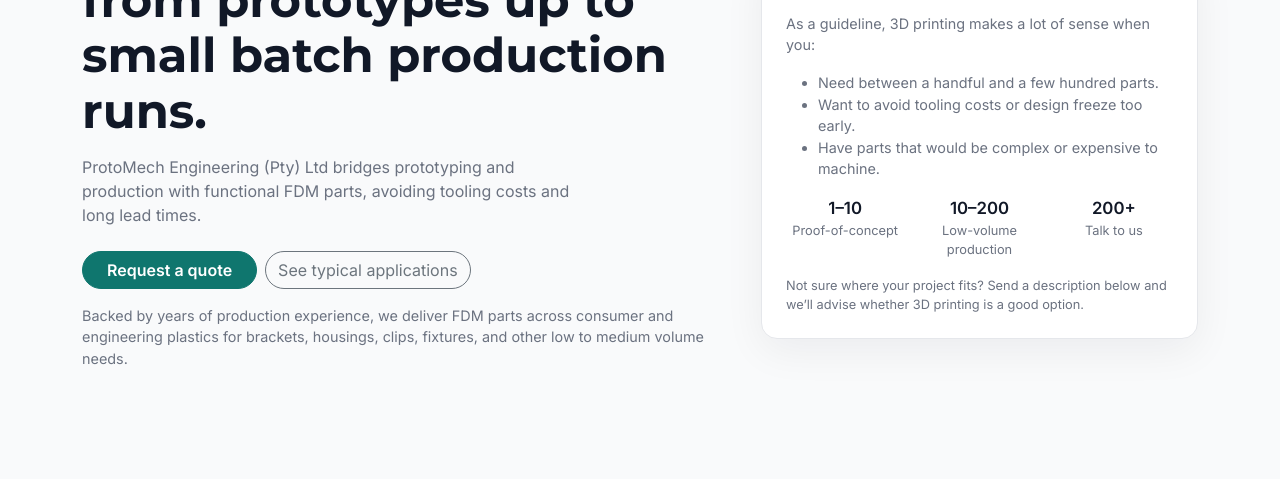
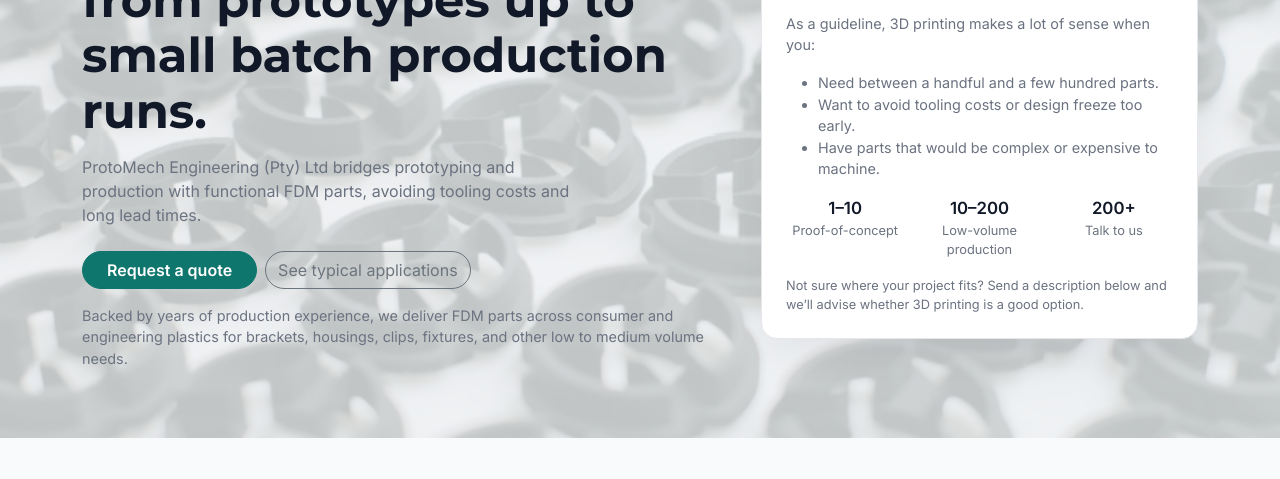
Before and after one commit to jansevanrensburgjacques/ProtoMechSystems-Website, a plain HTML site: page index.html in a window 1280 px wide. Shown: the part 170-649 px from the top of the page. Drawn offline with nearby package versions, Linux system fonts and the light colour scheme.

Commit message:
Enhances hero section and contact form
Improves the hero section with a background image and gradient for visual appeal.

Simplifies the contact form by removing the file upload field.
This streamlines the submission process.

```diff
--- a/index.html
+++ b/index.html
@@ -102,6 +102,25 @@
     .hero {
       padding-top: 5.5rem;
       padding-bottom: 4rem;
+      position: relative;
+      overflow: hidden;
+      isolation: isolate;
+    }
+
+    .hero::before {
+      content: "";
+      position: absolute;
+      inset: 0;
+      background:
+        linear-gradient(120deg, rgba(15, 118, 110, 0.1), rgba(17, 94, 89, 0.2)),
+        url("images/background-batch-parts.jpg") center / cover no-repeat;
+      opacity: 0.22;
+      z-index: 0;
+    }
+
+    .hero .container {
+      position: relative;
+      z-index: 1;
     }
 
     .hero-badge {
@@ -677,7 +696,7 @@
       <div class="row justify-content-center">
         <div class="col-lg-8">
           <div class="contact-wrapper">
-            <form action="https://formsubmit.co/info.protomech@gmail.com" method="POST" enctype="multipart/form-data">
+            <form action="https://formsubmit.co/info.protomech@gmail.com" method="POST">
               <!-- FormSubmit options -->
               <input type="hidden" name="_captcha" value="false">
               <input type="hidden" name="_subject" value="New enquiry from ProtoMech Engineering website">
@@ -712,13 +731,6 @@
                   <textarea id="project-details" name="project_details" rows="4" class="form-control"
                     placeholder="Describe what the part is for, approximate size, quantity you’re considering, and any special requirements (strength, temperature, outdoor use, etc.)."
                     required></textarea>
-                </div>
-                <div class="col-12">
-                  <label for="files" class="form-label">Attach files (optional)</label>
-                  <input type="file" id="files" name="attachment" class="form-control"
-                    accept=".step,.stp,.iges,.igs,.stl,.obj,.pdf,.png,.jpg,.jpeg,.zip" />
-                  <small class="text-muted d-block mt-1">Up to 5MB; CAD, images, or ZIPs. Larger files? Paste a link in
-                    the details.</small>
                 </div>
                 <div class="col-12 d-flex justify-content-between flex-wrap gap-2 align-items-center">
                   <small class="text-muted">
```
Also changed, not shown: images/background-batch-parts.jpg (added).
